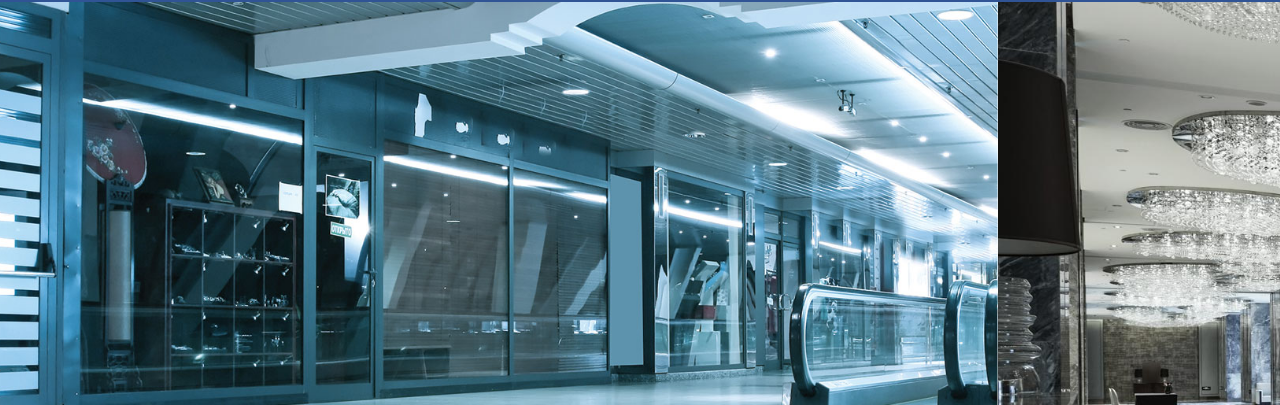
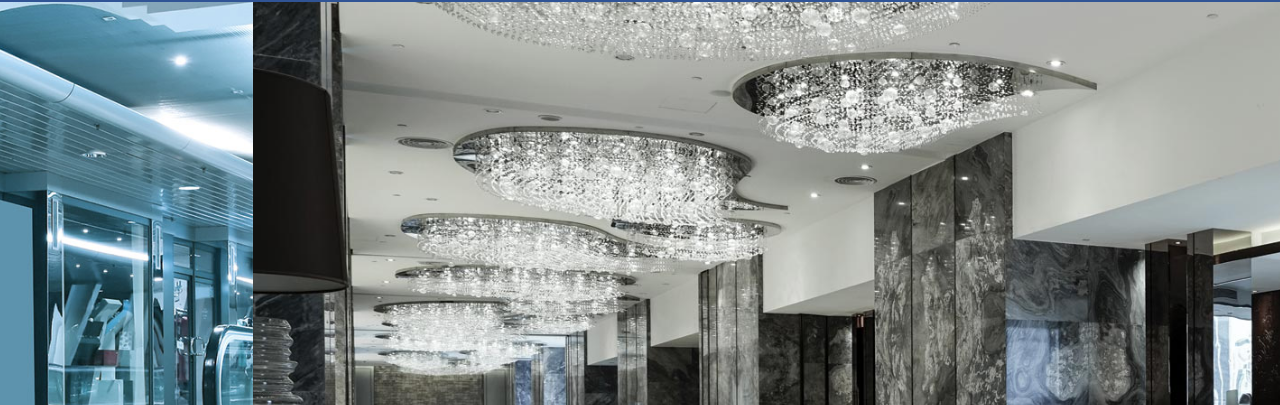
Before and after one commit to JLariccia/NAC, a plain HTML site: page index.html in a window 1280 px wide. Shown: the part 94-499 px from the top of the page. Drawn offline with nearby package versions, Linux system fonts and the light colour scheme.

Commit message:
Add files via upload

```diff
--- a/css/style.css
+++ b/css/style.css
@@ -64,7 +64,7 @@ body {
 }
 
 .carousel-item {
-  height: 850px;
+  height: 975px;
 }
 
 .carousel-image-1 {
```
